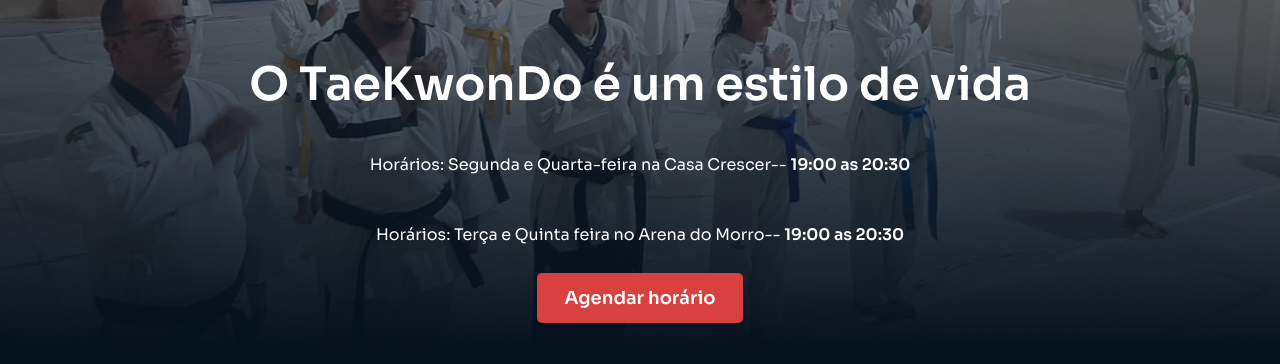
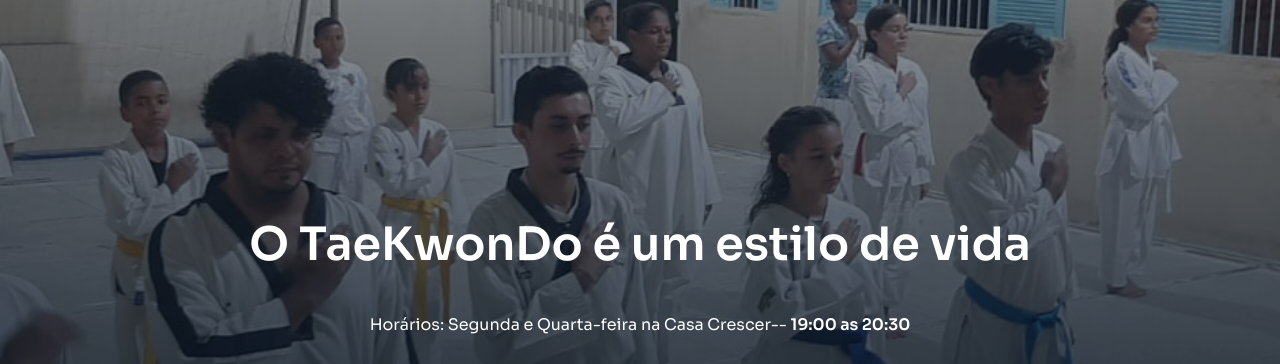
Before and after one commit to aldeilson/silva-tkd, a plain HTML site: page index.html in a window 1280 px wide. Shown: the part 331-695 px from the top of the page. Drawn offline with nearby package versions, Linux system fonts and the light colour scheme; files whose address does not match are found by name.

Commit message:
bug de imagem de background

```diff
--- a/partials/_layout.scss
+++ b/partials/_layout.scss
@@ -18,7 +18,7 @@
   top: 0;
   width: 100%;
   height: 100%;
-  z-index: -1;
+  // z-index: -1;
   background-size: cover;
   background-repeat: no-repeat;
   background-position: 50% 0;
@@ -29,7 +29,7 @@
 
 .hero {
   color: $white-normal;
-  min-height: 40vh;
+  min-height: 80vh;
 
   display: flex;
   flex-direction: column;
@@ -76,6 +76,7 @@
 
 @media screen and (max-width: 768px) {
   .hero {
+    min-height: 20vh;
 
     h1 {
       font-size: 34px;
```
Also changed, not shown: style.css, 1 other file.
